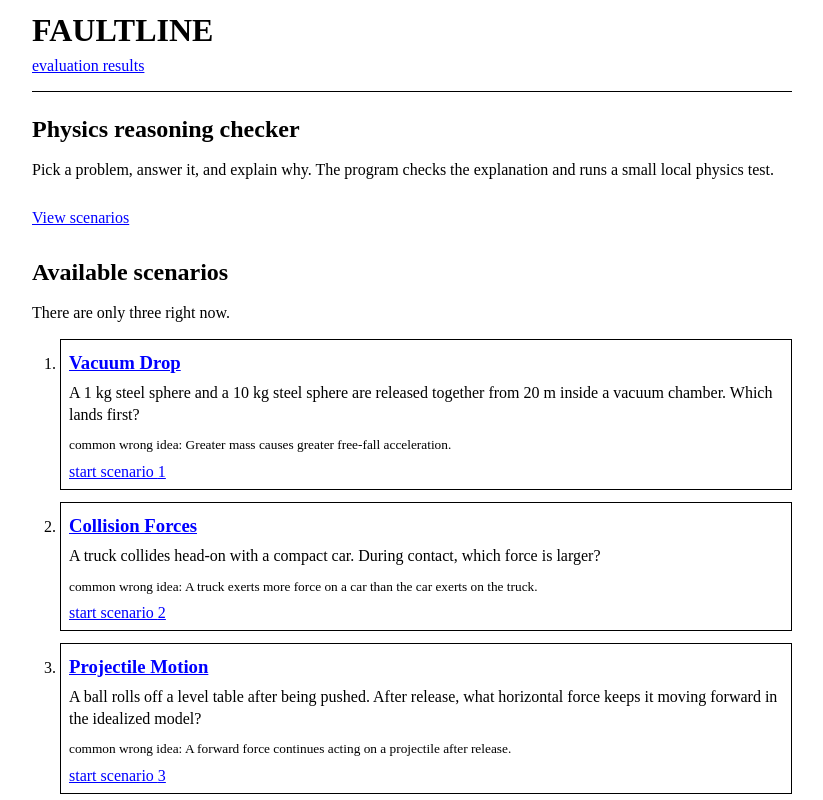
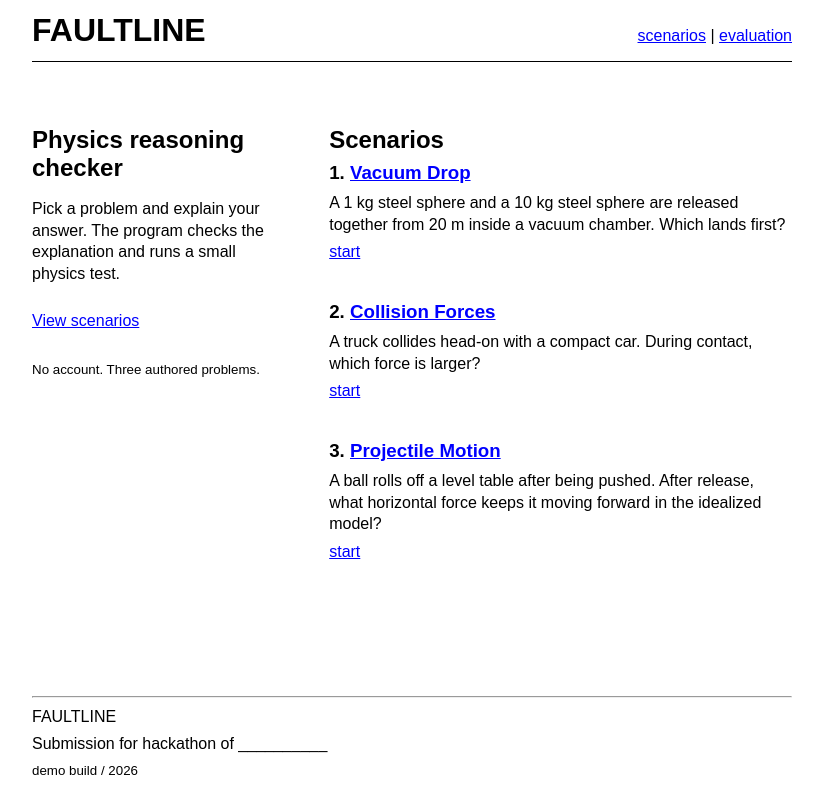
Before and after one commit to nirvairsndhu/faultline-learning, a Next.js app: page / in a window 1280 px wide. Shown: the top 800 px of the page, without its empty margins (228-1051 px from the left). Built offline with nearby package versions, Linux system fonts and the light colour scheme.

Commit message:
style: reorganize homepage and use arial

```diff
--- a/app/globals.css
+++ b/app/globals.css
@@ -9,6 +9,7 @@ html {
 
 body {
   margin: 0;
+  font-family: Arial, Helvetica, sans-serif;
 }
 
 main,
@@ -30,6 +31,18 @@ header {
 
 header h1 {
   margin: 0 0 8px;
+}
+
+.home-header {
+  display: flex;
+  align-items: baseline;
+  justify-content: space-between;
+  gap: 20px;
+}
+
+.home-header h1,
+.home-header nav {
+  margin: 0;
 }
 
 header p,
@@ -62,14 +75,31 @@ a {
   padding: 4px 0;
 }
 
+.home-layout {
+  display: grid;
+  grid-template-columns: minmax(180px, .7fr) minmax(0, 1.3fr);
+  gap: 48px;
+  align-items: start;
+}
+
+.home-intro {
+  position: sticky;
+  top: 12px;
+}
+
+.home-scenarios {
+  margin-top: 20px;
+}
+
 .scenario-list {
-  padding-left: 28px;
+  margin: 0;
+  padding: 0;
+  list-style: none;
 }
 
 .scenario-list li {
-  margin: 0 0 12px;
-  padding: 8px;
-  border: 1px solid black;
+  margin: 0 0 24px;
+  padding: 0 0 16px;
 }
 
 .scenario-list h3,
@@ -230,7 +260,7 @@ footer p {
   }
 
   .scenario-list {
-    padding-left: 22px;
+    padding-left: 0;
   }
 
   .stage {
@@ -246,6 +276,24 @@ footer p {
   }
 }
 
+@media (max-width: 700px) {
+  .home-header {
+    display: block;
+  }
+
+  .home-header nav {
+    margin-top: 8px;
+  }
+
+  .home-layout {
+    display: block;
+  }
+
+  .home-intro {
+    position: static;
+  }
+}
+
 @media (prefers-reduced-motion: reduce) {
   html {
     scroll-behavior: auto;
--- a/app/page.jsx
+++ b/app/page.jsx
@@ -5,34 +5,37 @@ import SiteFooter from "@/components/SiteFooter";
 export default function Home() {
   return (
     <>
-      <main>
-        <header>
+      <main className="home-page">
+        <header className="home-header">
           <h1>FAULTLINE</h1>
           <nav aria-label="Main navigation">
-            <Link href="/evaluation">evaluation results</Link>
+            <Link href="#scenarios">scenarios</Link>
+            {" | "}
+            <Link href="/evaluation">evaluation</Link>
           </nav>
         </header>
 
-        <section>
+        <div className="home-layout">
+          <section className="home-intro">
             <h2>Physics reasoning checker</h2>
-          <p>Pick a problem, answer it, and explain why. The program checks the explanation and runs a small local physics test.</p>
+            <p>Pick a problem and explain your answer. The program checks the explanation and runs a small physics test.</p>
             <p><a className="main-link" href="#scenarios">View scenarios</a></p>
+            <p><small>No account. Three authored problems.</small></p>
           </section>
 
-        <section id="scenarios">
-          <h2>Available scenarios</h2>
-          <p>There are only three right now.</p>
+          <section className="home-scenarios" id="scenarios">
+            <h2>Scenarios</h2>
             <ol className="scenario-list" aria-label="Physics scenarios">
               {PACKS.map((pack, index) => (
                 <li key={pack.id}>
-                <h3><Link href={`/learn/${pack.id}`}>{pack.title}</Link></h3>
+                  <h3>{index + 1}. <Link href={`/learn/${pack.id}`}>{pack.title}</Link></h3>
                   <p>{pack.problem}</p>
-                <p><small>common wrong idea: {pack.misconception}</small></p>
-                <Link href={`/learn/${pack.id}`}>start scenario {index + 1}</Link>
+                  <Link href={`/learn/${pack.id}`}>start</Link>
                 </li>
               ))}
             </ol>
           </section>
+        </div>
       </main>
       <SiteFooter />
     </>
```
Lines whose indentation alone changed are shown as unchanged.
